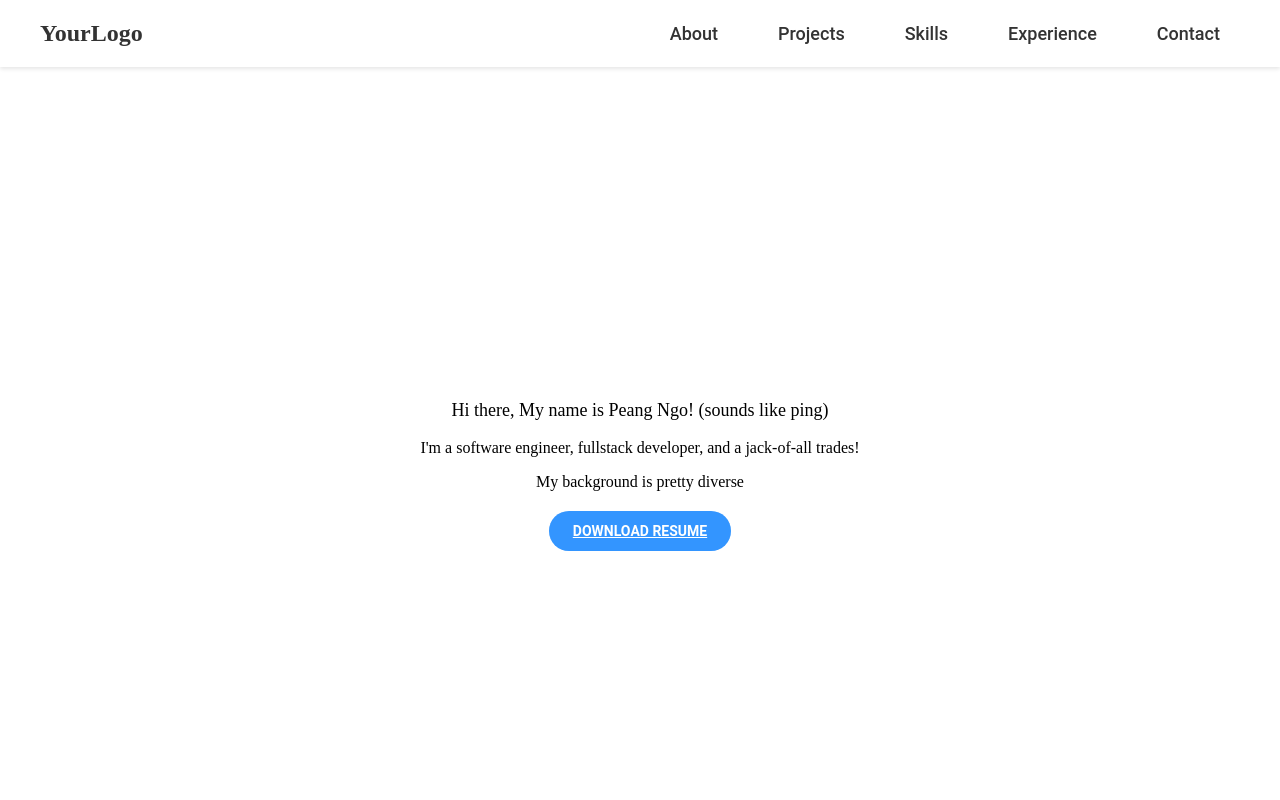
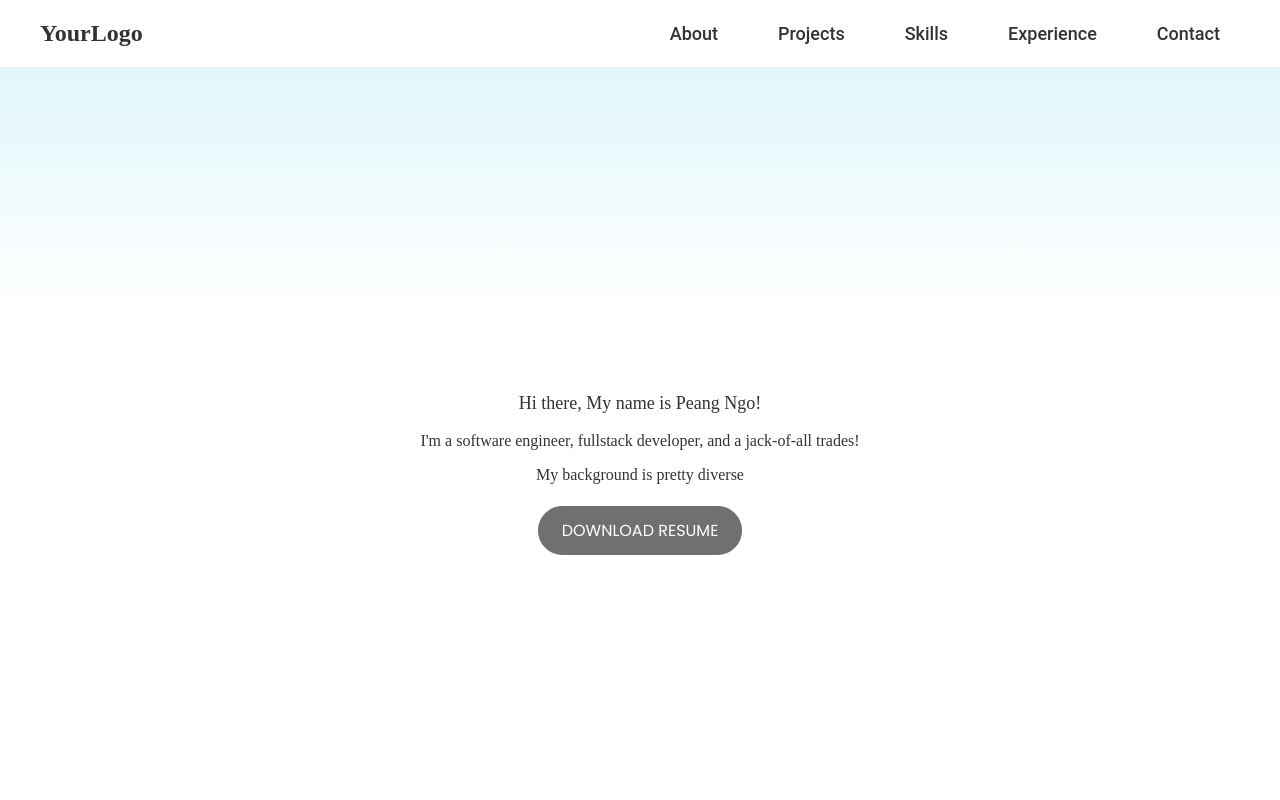
Before and after one commit to pingno/Show, a React (Create React App) app in the folder show/: page / in a window 1280 px wide. Shown: the top 800 px of the page. Built offline with nearby package versions, Linux system fonts and the light colour scheme.

Commit message:
gradient styling

```diff
--- a/show/src/components/Home/Home.css
+++ b/show/src/components/Home/Home.css
@@ -1,14 +1,17 @@
-/* Home.css */
+@import url('https://fonts.googleapis.com/css2?family=Poppins:wght@400;600&display=swap');
 
+/* Gradient background for the entire home component */
 .home-container {
   display: flex;
   justify-content: center;
   align-items: center;
   height: 100vh;
+  background: linear-gradient(to bottom, #e0f7fa 0%, #ffffff 30%); /* Subtle gradient accent at the top */
 }
 
 .center-column {
   text-align: center;
+  color: #333; /* Dark text color for better readability */
 }
 
 .profile-image {
@@ -34,26 +37,24 @@
   margin: 0 10px; /* Adjust the spacing between icons */
 }
 
-
-
-
-/* Home.css */
-
+/* Styling for the resume button */
 .resume-button {
   display: inline-block;
   padding: 12px 24px;
-  font-size: 14px;
-  font-weight: 600;
-  font-family: 'Roboto', sans-serif; /* Use Roboto font */
+  font-size: 16px; /* Slightly larger for readability */
+  font-weight: 400; /* Regular weight for a modern look */
+  font-family: 'Poppins', sans-serif; /* Use Poppins font */
   text-transform: uppercase;
   color: #fff;
-  background-color: #007bff;
-  border: none;
+  background-color: rgba(0, 0, 0, 0.7); /* Transparent black background */
+  border: 2px solid #fff; /* White border */
   border-radius: 50px; /* Make it rounder */
   cursor: pointer;
-  transition: background-color 0.3s, box-shadow 0.3s;
+  transition: border-color 0.3s, box-shadow 0.3s, text-decoration 0.3s;
   position: relative;
   overflow: hidden;
+  text-decoration: none; /* Remove underline */
+  z-index: 1; /* Ensure the button is above the pseudo-elements */
 }
 
 .resume-button::after {
@@ -74,7 +75,9 @@
   width: 0;
   height: 0;
 }
-/*
+
 .resume-button:hover {
-  box-shadow: 0 0 10px rgba(0, 0, 0, 0.2);
-} */
+  border-color: #0ff; /* Neon blue border on hover */
+  box-shadow: 0 0 20px #0ff, 0 0 40px #0ff, 0 0 60px #0ff; /* Neon blue glow effect on hover */
+  text-decoration: underline; /* Add underline on hover */
+}
--- a/show/src/components/Home/index.js
+++ b/show/src/components/Home/index.js
@@ -12,7 +12,7 @@ const Home = () => {
         {/* <img src={profileImage} alt="Profile" className="profile-image" /> */}
 
         {/* Text description */}
-        <p className="description">Hi there, My name is Peang Ngo! (sounds like ping)</p>
+        <p className="description">Hi there, My name is Peang Ngo!</p>
         <p>I'm a software engineer, fullstack developer, and a jack-of-all trades!</p>
         <p>My background is pretty diverse</p>
 
```
Lines whose indentation alone changed are shown as unchanged.
